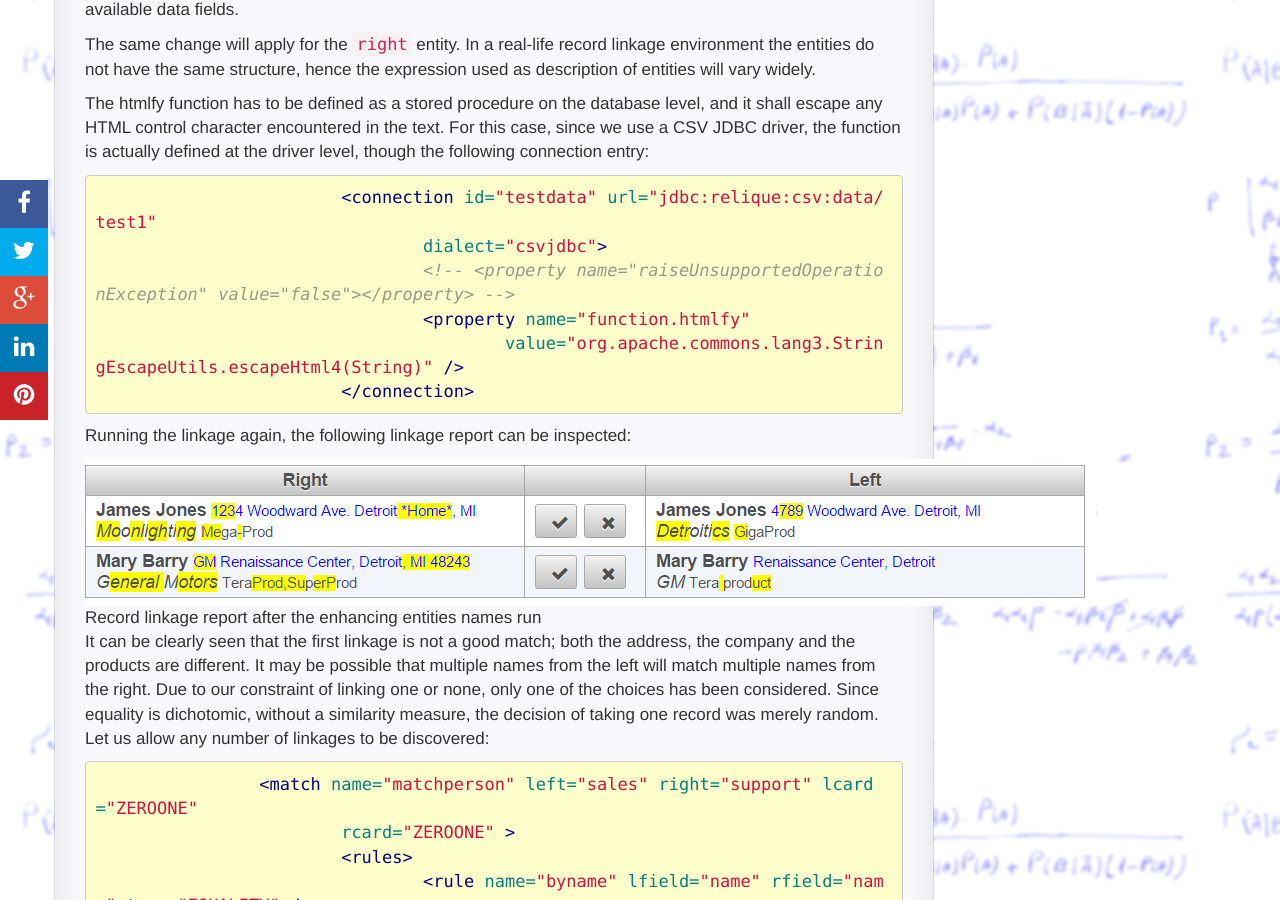
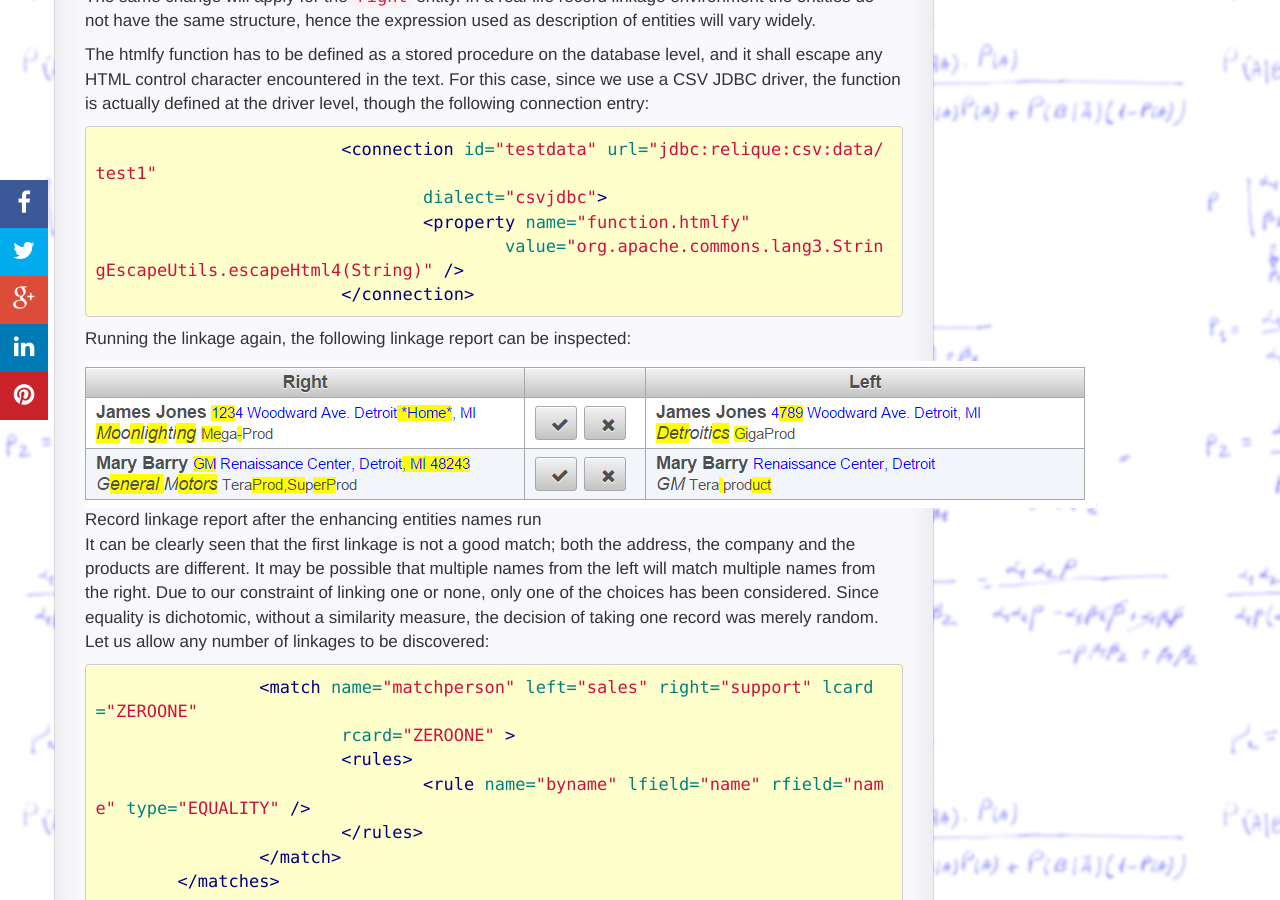
Before and after one commit to RazvanML/reco-link, a Jekyll site: the page built from _posts/2015-10-28-Basic-Model.md, in a window 1280 px wide and 900 px high, scrolled down 5243 px. Built offline with Jekyll 4.4.1, drawn with Linux system fonts in a browser that asks for light colours; nearby versions of some CDN libraries; Markdown is read by kramdown in place of the engine named in the settings; comment, search, counter and statistics services are not loaded; some of the changed text lies outside the part shown.

Commit message:
Deletion of unnecessary

````diff
--- a/_posts/2015-10-28-Basic-Model.md
+++ b/_posts/2015-10-28-Basic-Model.md
@@ -77,7 +77,6 @@
 			<connection id="local" url="jdbc:postgresql://127.1:5432/match2"
 				user="postgres" password="***" dialect="pgsql"/>
 			<connection id="testdata" url="jdbc:relique:csv:data/test1" dialect="csvjdbc">
-				<property name="raiseUnsupportedOperationException" value="false"></property>
 			</connection>
 		</connections>
 	</dbconnections>
@@ -199,7 +198,6 @@
 ```xml
 			<connection id="testdata" url="jdbc:relique:csv:data/test1"
 				dialect="csvjdbc">
-				<!-- <property name="raiseUnsupportedOperationException" value="false"></property> -->
 				<property name="function.htmlfy"
 					value="org.apache.commons.lang3.StringEscapeUtils.escapeHtml4(String)" />
 			</connection>
````
